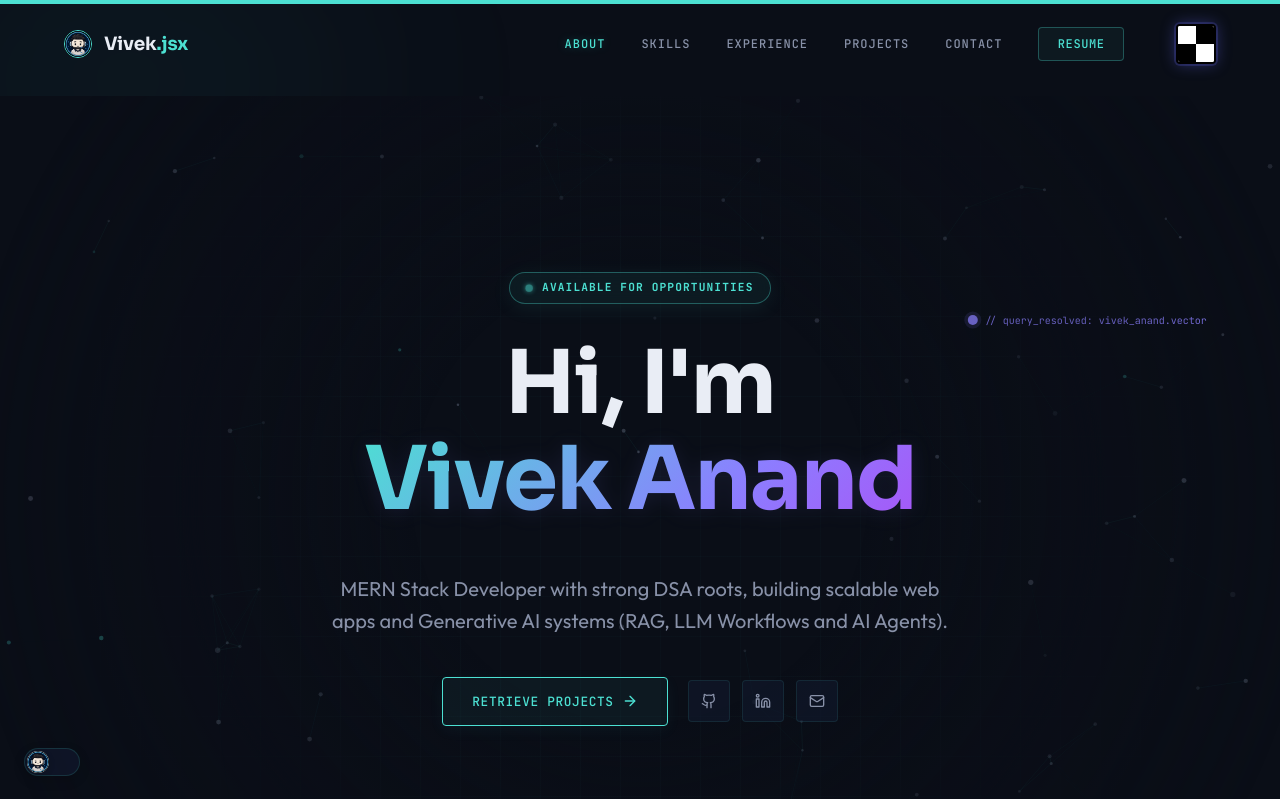
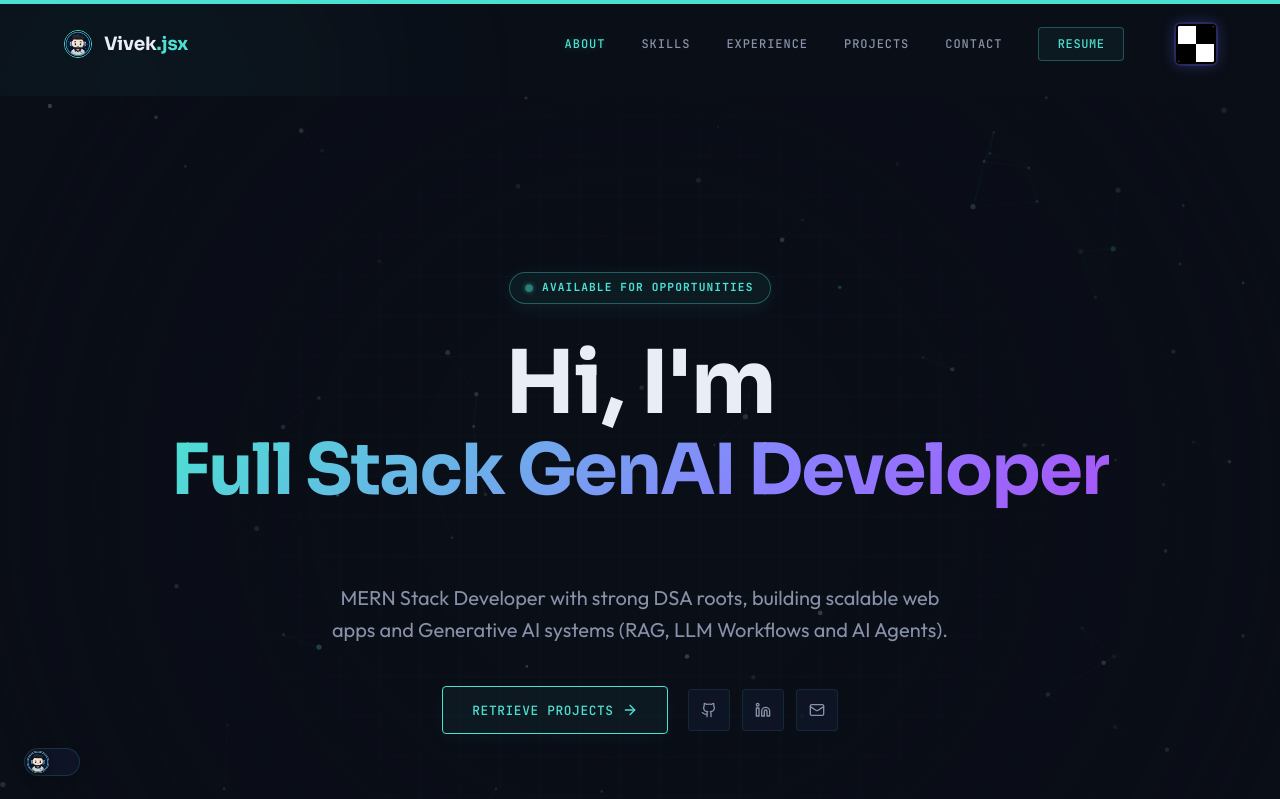
Before and after one commit to vixxk/Portfolio, a React (Vite) app: page / in a window 1280 px wide. Shown: the top 799 px of the page. Built offline with nearby package versions, Linux system fonts and the light colour scheme.

Commit message:
Name loader Changes

```diff
--- a/src/components/light/hero/ChessHero.css
+++ b/src/components/light/hero/ChessHero.css
@@ -64,6 +64,7 @@
 }
 
 .chess-hero-content .hero-title .highlight {
+    font-size: clamp(1.8rem, 5.8vw, 6.2rem);
     color: transparent;
     -webkit-text-stroke: 3px #000000;
     display: block; /* Make "Vivek Anand" stand on its own line */
@@ -144,3 +145,19 @@
     transform: translateX(-4px) scale(1.08);
     box-shadow: 6px 6px 0px rgba(0,0,0,1);
 }
+
+@media (max-width: 768px) {
+    .chess-hero-content .hero-title .highlight {
+        -webkit-text-stroke: 1.5px #000000;
+        font-size: clamp(1.4rem, 5.8vw, 3.8rem);
+    }
+}
+
+@media (max-width: 480px) {
+    .chess-hero-content .hero-title {
+        font-size: clamp(2rem, 8vw, 3.2rem);
+    }
+    .chess-hero-content .hero-title .highlight {
+        font-size: clamp(1.3rem, 5.8vw, 2.2rem);
+    }
+}
--- a/src/components/light/hero/ChessHero.jsx
+++ b/src/components/light/hero/ChessHero.jsx
@@ -1,11 +1,69 @@
-import { motion } from 'framer-motion';
+import { useEffect, useState } from 'react';
+import { motion, AnimatePresence } from 'framer-motion';
 import { resumeData } from '../../../data/resume';
 import { Github, Linkedin, Mail } from 'lucide-react';
 import { WatermarkKing } from './WatermarkKing';
 import './ChessHero.css';
 
+const useSequentialPhrases = (phrases, stepDurations = 2500, initialDelay = 600, active = true) => {
+    const [currentIndex, setCurrentIndex] = useState(0);
+    const [hasStarted, setHasStarted] = useState(false);
+
+    useEffect(() => {
+        if (!active) {
+            setCurrentIndex(phrases.length - 1);
+            setHasStarted(true);
+            return;
+        }
+
+        const startTimer = setTimeout(() => {
+            setHasStarted(true);
+        }, initialDelay);
+
+        return () => clearTimeout(startTimer);
+    }, [initialDelay, active, phrases.length]);
+
+    useEffect(() => {
+        if (!active || !hasStarted) {
+            return;
+        }
+
+        if (currentIndex < phrases.length - 1) {
+            const currentDuration = Array.isArray(stepDurations)
+                ? (stepDurations[currentIndex] ?? 2500)
+                : stepDurations;
+
+            const timer = setTimeout(() => {
+                setCurrentIndex(prev => prev + 1);
+            }, currentDuration);
+            return () => clearTimeout(timer);
+        }
+    }, [currentIndex, phrases.length, stepDurations, active, hasStarted]);
+
+    return {
+        currentIndex,
+        hasStarted,
+        isResolved: currentIndex === phrases.length - 1
+    };
+};
+
 export const ChessHero = () => {
     const { personalInfo } = resumeData;
+    const [prefersReducedMotion, setPrefersReducedMotion] = useState(false);
+
+    useEffect(() => {
+        const mediaQuery = window.matchMedia('(prefers-reduced-motion: reduce)');
+        setPrefersReducedMotion(mediaQuery.matches);
+    }, []);
+
+    const phrases = ["Open To Work", "Full Stack GenAI Developer", personalInfo.name];
+
+    const { currentIndex, hasStarted } = useSequentialPhrases(
+        phrases,
+        [2500, 3500],
+        600,
+        !prefersReducedMotion
+    );
 
     const containerVariants = {
         hidden: { opacity: 0 },
@@ -27,7 +85,30 @@ export const ChessHero = () => {
             >
                 <motion.h1 className="hero-title" variants={{ hidden: { y: 50, opacity: 0 }, visible: { y: 0, opacity: 1 } }}>
                     Hi, I'm <br />
-                    <span className="highlight">{personalInfo.name}</span>
+                    {prefersReducedMotion ? (
+                        <span className="highlight">{personalInfo.name}</span>
+                    ) : (
+                        <span style={{ display: 'block', position: 'relative', minHeight: '1.2em', verticalAlign: 'bottom' }}>
+                            <AnimatePresence mode="wait">
+                                {hasStarted && (
+                                    <motion.span
+                                        key={currentIndex}
+                                        className="highlight"
+                                        initial={{ opacity: 0, y: 20, filter: 'blur(8px)' }}
+                                        animate={{ opacity: 1, y: 0, filter: 'blur(0px)' }}
+                                        exit={{ opacity: 0, y: -20, filter: 'blur(8px)' }}
+                                        transition={{ duration: 0.8, ease: [0.16, 1, 0.3, 1] }}
+                                        style={{
+                                            display: 'block',
+                                            whiteSpace: 'nowrap'
+                                        }}
+                                    >
+                                        {phrases[currentIndex]}
+                                    </motion.span>
+                                )}
+                            </AnimatePresence>
+                        </span>
+                    )}
                 </motion.h1>
 
                 <motion.div
--- a/src/components/light/projects/ChessProjects.css
+++ b/src/components/light/projects/ChessProjects.css
@@ -45,7 +45,7 @@
 .chess-match-card {
     background: #ffffff;
     border: 3px solid #000000;
-    padding: 2rem;
+    padding: 1.5rem; /* Reduced from 2rem to prevent button overflow */
     border-radius: 0;
     position: relative;
     box-shadow: 10px 10px 0px #000000; /* Deep brutalist shadow */
@@ -187,17 +187,24 @@
 
 .match-actions {
     display: flex;
-    gap: 0.75rem;
+    gap: 0.5rem; /* Reduced from 0.75rem to save space */
     margin-top: 1.5rem;
 }
 
 .match-actions .chess-btn-secondary,
 .match-actions .chess-btn-primary {
-    padding: 0.55rem 0.75rem;
-    font-size: 0.75rem;
+    padding: 0.5rem 0.6rem; /* Reduced padding */
+    font-size: clamp(0.62rem, 1.8vw, 0.7rem); /* Reduced font-size to fit in one line */
     flex: 1;
+    white-space: nowrap; /* Prevent text wrapping inside buttons */
     display: flex;
     align-items: center;
     justify-content: center;
-    gap: 0.35rem;
+    gap: 0.25rem; /* Reduced gap */
 }
+
+@media (max-width: 480px) {
+    .chess-match-card {
+        padding: 1.15rem;
+    }
+}
--- a/src/components/light/projects/MatchCard.jsx
+++ b/src/components/light/projects/MatchCard.jsx
@@ -55,10 +55,10 @@ export const MatchCard = ({ project, index }) => {
 
             <div className="match-actions">
                 <a href={project.links.github} target="_blank" rel="noopener noreferrer" className="chess-btn-secondary">
-                    <Github size={16} /> Analyze Game
+                    <Github size={13} /> Analyze Game
                 </a>
                 <a href={project.links.live} target="_blank" rel="noopener noreferrer" className="chess-btn-primary">
-                    <ExternalLink size={16} /> Replay Match
+                    <ExternalLink size={13} /> Replay Match
                 </a>
             </div>
         </motion.div>
--- a/src/components/theme/hero/Hero.css
+++ b/src/components/theme/hero/Hero.css
@@ -125,6 +125,11 @@
     filter: drop-shadow(0 2px 10px rgba(139, 127, 255, 0.1));
 }
 
+.hero-title .text-gradient {
+    font-size: clamp(1.2rem, 5.5vw, 5.5rem);
+    display: inline-block;
+}
+
 .hero-subtitle {
     font-family: var(--font-sans);
     font-size: 1.15rem;
@@ -219,3 +224,9 @@
         font-size: 5.5rem;
     }
 }
+
+@media (max-width: 480px) {
+    .hero-title {
+        font-size: clamp(1.8rem, 8vw, 2.75rem);
+    }
+}
--- a/src/components/theme/hero/Hero.jsx
+++ b/src/components/theme/hero/Hero.jsx
@@ -1,5 +1,5 @@
 import { useEffect, useState } from 'react';
-import { motion } from 'framer-motion';
+import { motion, AnimatePresence } from 'framer-motion';
 import { resumeData } from '../../../data/resume';
 import { ArrowRight, Github, Linkedin, Mail } from 'lucide-react';
 import { Link } from 'react-scroll';
@@ -7,55 +7,50 @@ import { InteractiveCanvas } from './InteractiveCanvas';
 import { StatusBadge } from './StatusBadge';
 import './Hero.css';
 
-const useTextScramble = (targetText, delay = 600, duration = 1200, active = true) => {
-    const [text, setText] = useState('');
+const useSequentialPhrases = (phrases, stepDurations = 2500, initialDelay = 600, active = true) => {
+    const [currentIndex, setCurrentIndex] = useState(0);
+    const [hasStarted, setHasStarted] = useState(false);
+
     useEffect(() => {
         if (!active) {
-            setText(targetText);
+            setCurrentIndex(phrases.length - 1);
+            setHasStarted(true);
             return;
         }
-        let isMounted = true;
-        const chars = '01#@$%&*<>[]{}__+=?~/\\';
-        let frame = 0;
-        const totalFrames = Math.floor(duration / 16);
 
-        const timeoutId = setTimeout(() => {
-            const interval = setInterval(() => {
-                if (!isMounted) return clearInterval(interval);
-                frame++;
-                const progress = frame / totalFrames;
+        const startTimer = setTimeout(() => {
+            setHasStarted(true);
+        }, initialDelay);
 
-                if (progress >= 1) {
-                    setText(targetText);
-                    clearInterval(interval);
-                    return;
-                }
+        return () => clearTimeout(startTimer);
+    }, [initialDelay, active, phrases.length]);
 
-                const scrambled = targetText
-                    .split('')
-                    .map((char, index) => {
-                        if (char === ' ') return ' ';
-                        if (index / targetText.length < progress) {
-                            return targetText[index];
-                        }
-                        return chars[Math.floor(Math.random() * chars.length)];
-                    })
-                    .join('');
-                setText(scrambled);
-            }, 16);
-        }, delay);
+    useEffect(() => {
+        if (!active || !hasStarted) {
+            return;
+        }
 
-        return () => {
-            isMounted = false;
-            clearTimeout(timeoutId);
-        };
-    }, [targetText, delay, duration, active]);
-    return text;
+        if (currentIndex < phrases.length - 1) {
+            const currentDuration = Array.isArray(stepDurations)
+                ? (stepDurations[currentIndex] ?? 2500)
+                : stepDurations;
+
+            const timer = setTimeout(() => {
+                setCurrentIndex(prev => prev + 1);
+            }, currentDuration);
+            return () => clearTimeout(timer);
+        }
+    }, [currentIndex, phrases.length, stepDurations, active, hasStarted]);
+
+    return {
+        currentIndex,
+        hasStarted,
+        isResolved: currentIndex === phrases.length - 1
+    };
 };
 
 export const Hero = () => {
     const { personalInfo } = resumeData;
-    const [isResolved, setIsResolved] = useState(false);
     const [prefersReducedMotion, setPrefersReducedMotion] = useState(false);
 
     useEffect(() => {
@@ -63,13 +58,14 @@ export const Hero = () => {
         setPrefersReducedMotion(mediaQuery.matches);
     }, []);
 
-    const scrambledName = useTextScramble(personalInfo.name, 600, 1500, !prefersReducedMotion);
+    const phrases = ["Open To Work", "Full Stack GenAI Developer", personalInfo.name];
 
-    useEffect(() => {
-        setIsResolved(false);
-        const timer = setTimeout(() => setIsResolved(true), 2000);
-        return () => clearTimeout(timer);
-    }, []);
+    const { currentIndex, hasStarted, isResolved } = useSequentialPhrases(
+        phrases,
+        [2500, 3500],
+        600,
+        !prefersReducedMotion
+    );
 
     const containerVariants = {
         hidden: { opacity: 0 },
@@ -101,9 +97,30 @@ export const Hero = () => {
 
                 <motion.h1 variants={itemVariants} className="hero-title">
                     Hi, I'm <br />
-                    <span className="text-gradient">
-                        {prefersReducedMotion ? personalInfo.name : scrambledName}
-                    </span>
+                    {prefersReducedMotion ? (
+                        <span className="text-gradient">{personalInfo.name}</span>
+                    ) : (
+                        <span style={{ display: 'block', position: 'relative', minHeight: '1.2em', verticalAlign: 'bottom' }}>
+                            <AnimatePresence mode="wait">
+                                {hasStarted && (
+                                    <motion.span
+                                        key={currentIndex}
+                                        className="text-gradient"
+                                        initial={{ opacity: 0, y: 20, filter: 'blur(8px)' }}
+                                        animate={{ opacity: 1, y: 0, filter: 'blur(0px)' }}
+                                        exit={{ opacity: 0, y: -20, filter: 'blur(8px)' }}
+                                        transition={{ duration: 0.8, ease: [0.16, 1, 0.3, 1] }}
+                                        style={{
+                                            display: 'block',
+                                            whiteSpace: 'nowrap'
+                                        }}
+                                    >
+                                        {phrases[currentIndex]}
+                                    </motion.span>
+                                )}
+                            </AnimatePresence>
+                        </span>
+                    )}
                 </motion.h1>
 
                 <motion.p variants={itemVariants} className="hero-subtitle">
```
